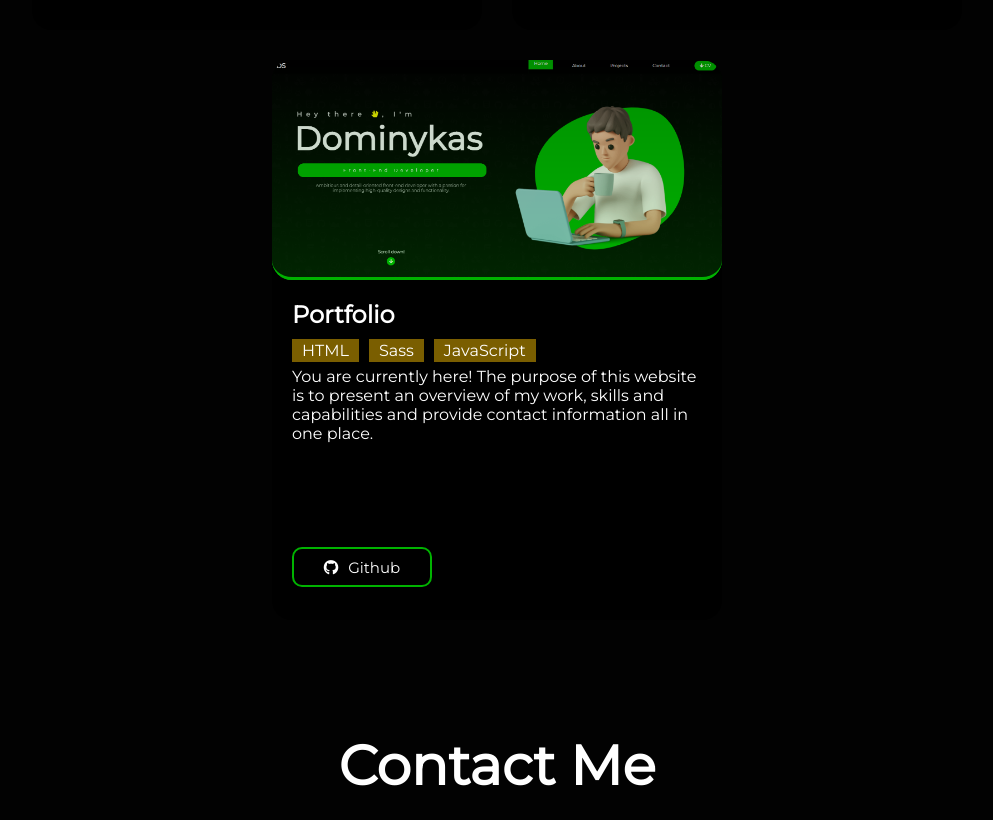
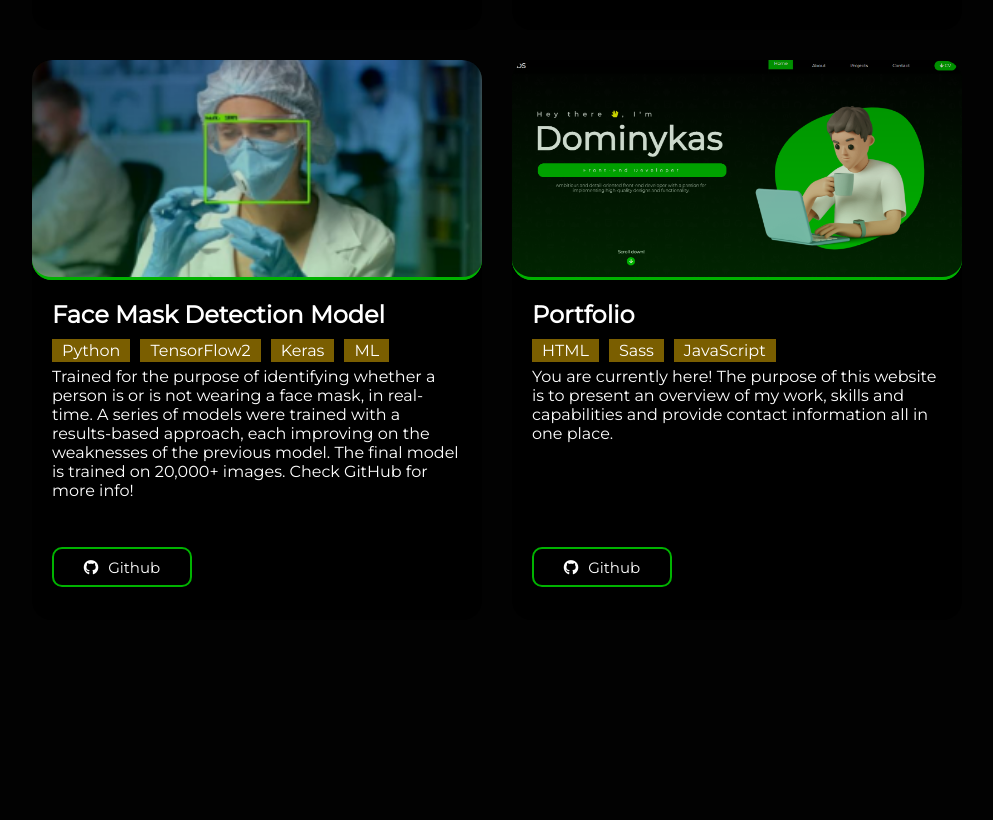
Before and after one commit to domstasiulionis/Personal-Portfolio-V2, a plain HTML site: page index.html in a window 1280 px wide. Shown: the part 2406-3226 px from the top of the page, without its empty margins (143-1136 px from the left). Drawn offline with Linux system fonts and the light colour scheme.

Commit message:
added new project and fixed some small styling issues

```diff
--- a/index.html
+++ b/index.html
@@ -338,6 +338,37 @@
               </div>
             </div>
           </div>
+          <!-- AI -->
+          <div class="prj-card hidden">
+            <div class="prj-card-img">
+              <img src="/assets/imgs/thumbnails/ai-thumb.PNG" alt="" />
+            </div>
+            <div class="prj-card-inner">
+              <h2>Face Mask Detection Model</h2>
+              <div class="prj-card-tags">
+                <div class="prj-card-tags__name">Python</div>
+                <div class="prj-card-tags__name">TensorFlow2</div>
+                <div class="prj-card-tags__name">Keras</div>
+                <div class="prj-card-tags__name">ML</div>
+              </div>
+              <p>
+                Trained for the purpose of identifying whether a person is or is
+                not wearing a face mask, in real-time. A series of models were
+                trained with a results-based approach, each improving on the
+                weaknesses of the previous model. The final model is trained on
+                20,000+ images. Check GitHub for more info!
+              </p>
+              <div class="prj-card-btns-con">
+                <a
+                  href="https://github.com/domstasiulionis/Face-Mask-Detection-Model-FYP-"
+                  target="_blank">
+                  <button class="prj-card__btn prj-card__btn--secondary mb-adj">
+                    <i class="fab fa-github prj-card__btn-icon"></i>Github
+                  </button>
+                </a>
+              </div>
+            </div>
+          </div>
           <!-- Portfolio -->
           <div class="prj-card hidden">
             <div class="prj-card-img">
--- a/styles/style.scss
+++ b/styles/style.scss
@@ -423,13 +423,15 @@ body {
   flex-direction: column;
   align-items: center;
   max-width: 1700px;
-  height: 100vh;
   margin: 0 auto;
+  margin-bottom: 90px;
   padding: 0px 25px 0 25px;
 
   &-header {
     text-align: center;
     margin: 0 auto;
+    margin-top: 90px;
+
     color: white;
 
     &__title {
@@ -480,6 +482,9 @@ body {
     }
     &:nth-child(3) {
       transition-delay: 400ms;
+    }
+    &:nth-child(4) {
+      transition-delay: 500ms;
     }
 
     &-img {
@@ -1459,7 +1464,7 @@ body {
     padding-bottom: 0px;
 
     &-header {
-      padding: 90px 50px 0px 50px;
+      padding: 0px 50px 0px 50px;
     }
   }
 }
@@ -1537,7 +1542,7 @@ body {
   .prj {
     &-card {
       width: 380px;
-      height: 570px;
+      height: 580px;
 
       &-tags {
         &__name {
@@ -1588,10 +1593,13 @@ body {
     border-radius: 20px;
   }
 
+  .mb-adj {
+    margin-top: -5px;
+  }
+
   .prj {
     &-card {
       width: 320px;
-      height: 570px;
 
       &__btn {
         width: 120px;
@@ -1640,7 +1648,6 @@ body {
   .prj {
     &-card {
       width: 300px;
-      height: 570px;
 
       &__btn {
         width: 100px;
```
Also changed, not shown: assets/imgs/thumbnails/ai-thumb.PNG (added), styles/style.css, 1 other file.
